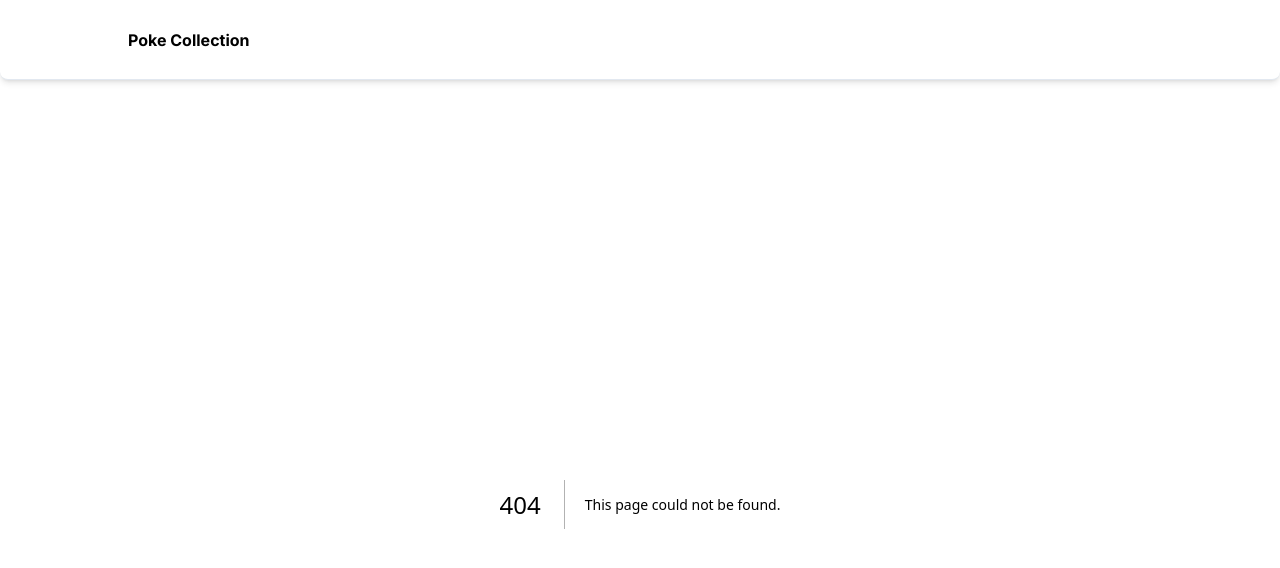
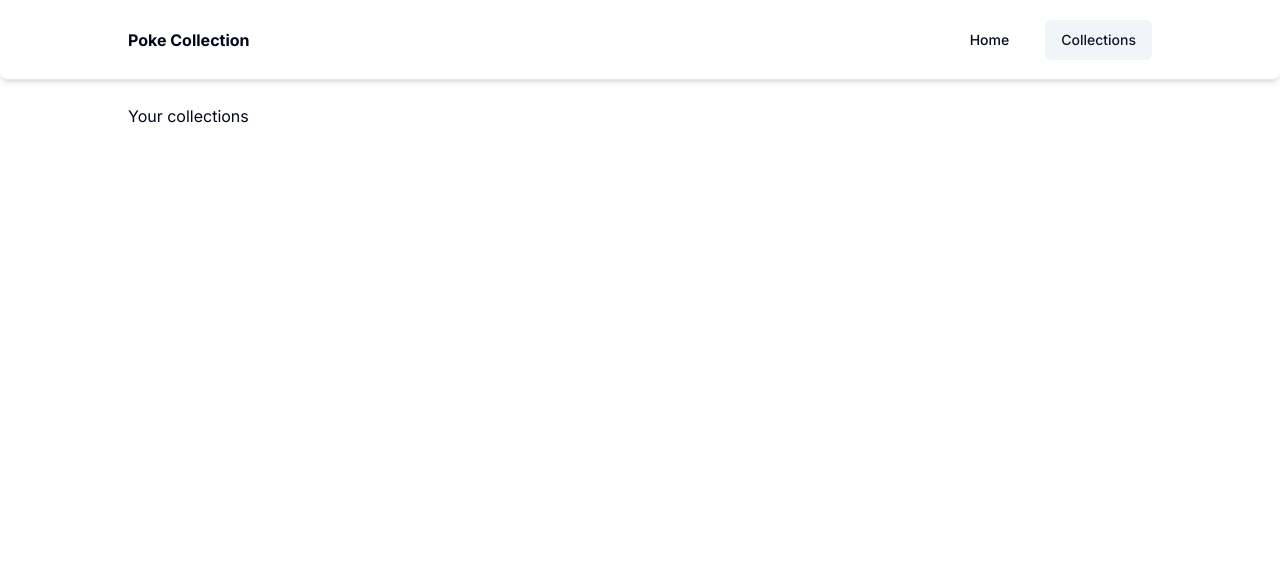
Before and after one commit to Prograd-UK/poke-collection, a Next.js app: page /collections in a window 1280 px wide. Before the commit this address had no page. Shown: the top 568 px of the page. Built offline with nearby package versions, Linux system fonts and the light colour scheme.

Commit message:
feat: collections pages & desktop nav

```diff
--- /dev/null
+++ b/app/collections/[id]/page.tsx
@@ -0,0 +1,11 @@
+interface Props {
+  params: { id: string };
+}
+
+const CollectionPage = ({ params: { id } }: Props) => {
+  return (
+    <div>
+      <h1>Collection {id}</h1>
+    </div>
+  );
+};
--- /dev/null
+++ b/app/collections/page.tsx
@@ -0,0 +1,9 @@
+const CollectionsPage = () => {
+  return (
+    <div>
+      <h1>Your collections</h1>
+    </div>
+  );
+};
+
+export default CollectionsPage;
--- a/app/layout.tsx
+++ b/app/layout.tsx
@@ -4,6 +4,7 @@
 import { ClerkLoaded, ClerkProvider, UserButton } from "@clerk/nextjs";
 import Link from "next/link";
 import { Toaster } from "@/components/ui/toaster";
+import { DesktopNav } from "@/components/shared/desktop-nav";
 
 const inter = Inter({ subsets: ["latin"] });
 
@@ -26,11 +27,10 @@
               <Link href="/">
                 <h1 className="font-bold">Poke Collection</h1>
               </Link>
-              <nav>
-                <ClerkLoaded>
-                  <UserButton />
-                </ClerkLoaded>
-              </nav>
+              <DesktopNav className="hidden md:block" />
+              <ClerkLoaded>
+                <UserButton />
+              </ClerkLoaded>
             </div>
           </header>
           <div className="mt-20 py-6 max-w-[1024px] mx-auto px-4 md:px-0">
--- /dev/null
+++ b/components/shared/desktop-nav.tsx
@@ -0,0 +1,52 @@
+"use client";
+
+import {
+  NavigationMenu,
+  NavigationMenuItem,
+  NavigationMenuLink,
+  NavigationMenuList,
+  navigationMenuTriggerStyle,
+} from "@/components/ui/navigation-menu";
+import { cn } from "@/lib/utils";
+import Link from "next/link";
+import { usePathname } from "next/navigation";
+
+interface Props {
+  className?: string;
+}
+
+export const DesktopNav = ({ className }: Props) => {
+  return (
+    <NavigationMenu className={className}>
+      <NavigationMenuList className="flex items-center gap-4">
+        <NavItem href="/">Home</NavItem>
+        <NavItem href="/collections">Collections</NavItem>
+      </NavigationMenuList>
+    </NavigationMenu>
+  );
+};
+
+interface NavLinkProps {
+  children: React.ReactNode;
+  href: string;
+}
+
+const NavItem = ({ children, href }: NavLinkProps) => {
+  const pathname = usePathname();
+  const isActive = pathname === href;
+
+  return (
+    <NavigationMenuItem>
+      <Link href={href} legacyBehavior passHref>
+        <NavigationMenuLink
+          className={cn(
+            navigationMenuTriggerStyle(),
+            isActive && "bg-accent text-accent-foreground"
+          )}
+        >
+          {children}
+        </NavigationMenuLink>
+      </Link>
+    </NavigationMenuItem>
+  );
+};
--- /dev/null
+++ b/components/ui/navigation-menu.tsx
@@ -0,0 +1,128 @@
+import * as React from "react";
+import * as NavigationMenuPrimitive from "@radix-ui/react-navigation-menu";
+import { cva } from "class-variance-authority";
+import { ChevronDown } from "lucide-react";
+
+import { cn } from "@/lib/utils";
+
+const NavigationMenu = React.forwardRef<
+  React.ElementRef<typeof NavigationMenuPrimitive.Root>,
+  React.ComponentPropsWithoutRef<typeof NavigationMenuPrimitive.Root>
+>(({ className, children, ...props }, ref) => (
+  <NavigationMenuPrimitive.Root
+    ref={ref}
+    className={cn(
+      "relative z-10 flex max-w-max flex-1 items-center justify-center",
+      className
+    )}
+    {...props}
+  >
+    {children}
+    <NavigationMenuViewport />
+  </NavigationMenuPrimitive.Root>
+));
+NavigationMenu.displayName = NavigationMenuPrimitive.Root.displayName;
+
+const NavigationMenuList = React.forwardRef<
+  React.ElementRef<typeof NavigationMenuPrimitive.List>,
+  React.ComponentPropsWithoutRef<typeof NavigationMenuPrimitive.List>
+>(({ className, ...props }, ref) => (
+  <NavigationMenuPrimitive.List
+    ref={ref}
+    className={cn(
+      "group flex flex-1 list-none items-center justify-center space-x-1",
+      className
+    )}
+    {...props}
+  />
+));
+NavigationMenuList.displayName = NavigationMenuPrimitive.List.displayName;
+
+const NavigationMenuItem = NavigationMenuPrimitive.Item;
+
+const navigationMenuTriggerStyle = cva(
+  "group inline-flex h-10 w-max items-center justify-center rounded-md bg-background px-4 py-2 text-sm font-medium transition-colors hover:bg-accent hover:text-accent-foreground focus:bg-accent focus:text-accent-foreground focus:outline-none disabled:pointer-events-none disabled:opacity-50 data-[active]:bg-accent/50 data-[state=open]:bg-accent/50"
+);
+
+const NavigationMenuTrigger = React.forwardRef<
+  React.ElementRef<typeof NavigationMenuPrimitive.Trigger>,
+  React.ComponentPropsWithoutRef<typeof NavigationMenuPrimitive.Trigger>
+>(({ className, children, ...props }, ref) => (
+  <NavigationMenuPrimitive.Trigger
+    ref={ref}
+    className={cn(navigationMenuTriggerStyle(), "group", className)}
+    {...props}
+  >
+    {children}{" "}
+    <ChevronDown
+      className="relative top-[1px] ml-1 h-3 w-3 transition duration-200 group-data-[state=open]:rotate-180"
+      aria-hidden="true"
+    />
+  </NavigationMenuPrimitive.Trigger>
+));
+NavigationMenuTrigger.displayName = NavigationMenuPrimitive.Trigger.displayName;
+
+const NavigationMenuContent = React.forwardRef<
+  React.ElementRef<typeof NavigationMenuPrimitive.Content>,
+  React.ComponentPropsWithoutRef<typeof NavigationMenuPrimitive.Content>
+>(({ className, ...props }, ref) => (
+  <NavigationMenuPrimitive.Content
+    ref={ref}
+    className={cn(
+      "left-0 top-0 w-full data-[motion^=from-]:animate-in data-[motion^=to-]:animate-out data-[motion^=from-]:fade-in data-[motion^=to-]:fade-out data-[motion=from-end]:slide-in-from-right-52 data-[motion=from-start]:slide-in-from-left-52 data-[motion=to-end]:slide-out-to-right-52 data-[motion=to-start]:slide-out-to-left-52 md:absolute md:w-auto ",
+      className
+    )}
+    {...props}
+  />
+));
+NavigationMenuContent.displayName = NavigationMenuPrimitive.Content.displayName;
+
+const NavigationMenuLink = NavigationMenuPrimitive.Link;
+
+const NavigationMenuViewport = React.forwardRef<
+  React.ElementRef<typeof NavigationMenuPrimitive.Viewport>,
+  React.ComponentPropsWithoutRef<typeof NavigationMenuPrimitive.Viewport>
+>(({ className, ...props }, ref) => (
+  <div className={cn("absolute left-0 top-full flex justify-center")}>
+    <NavigationMenuPrimitive.Viewport
+      className={cn(
+        "origin-top-center relative mt-1.5 h-[var(--radix-navigation-menu-viewport-height)] w-full overflow-hidden rounded-md border bg-popover text-popover-foreground shadow-lg data-[state=open]:animate-in data-[state=closed]:animate-out data-[state=closed]:zoom-out-95 data-[state=open]:zoom-in-90 md:w-[var(--radix-navigation-menu-viewport-width)]",
+        className
+      )}
+      ref={ref}
+      {...props}
+    />
+  </div>
+));
+NavigationMenuViewport.displayName =
+  NavigationMenuPrimitive.Viewport.displayName;
+
+const NavigationMenuIndicator = React.forwardRef<
+  React.ElementRef<typeof NavigationMenuPrimitive.Indicator>,
+  React.ComponentPropsWithoutRef<typeof NavigationMenuPrimitive.Indicator>
+>(({ className, ...props }, ref) => (
+  <NavigationMenuPrimitive.Indicator
+    ref={ref}
+    className={cn(
+      "top-full z-[1] flex h-1.5 items-end justify-center overflow-hidden data-[state=visible]:animate-in data-[state=hidden]:animate-out data-[state=hidden]:fade-out data-[state=visible]:fade-in",
+      className
+    )}
+    {...props}
+  >
+    <div className="relative top-[60%] h-2 w-2 rotate-45 rounded-tl-sm bg-border shadow-md" />
+  </NavigationMenuPrimitive.Indicator>
+));
+NavigationMenuIndicator.displayName =
+  NavigationMenuPrimitive.Indicator.displayName;
+
+export {
+  navigationMenuTriggerStyle,
+  NavigationMenu,
+  NavigationMenuList,
+  NavigationMenuItem,
+  NavigationMenuContent,
+  NavigationMenuTrigger,
+  NavigationMenuLink,
+  NavigationMenuIndicator,
+  NavigationMenuViewport,
+};
--- a/package.json
+++ b/package.json
@@ -14,6 +14,7 @@
   "dependencies": {
     "@clerk/nextjs": "^5.3.1",
     "@prisma/client": "5.18.0",
+    "@radix-ui/react-navigation-menu": "^1.2.0",
     "@radix-ui/react-slot": "^1.1.0",
     "@radix-ui/react-toast": "^1.2.1",
     "class-variance-authority": "^0.7.0",
```
Also changed, not shown: 1 other file (tests, documents, lock files or other folders).
